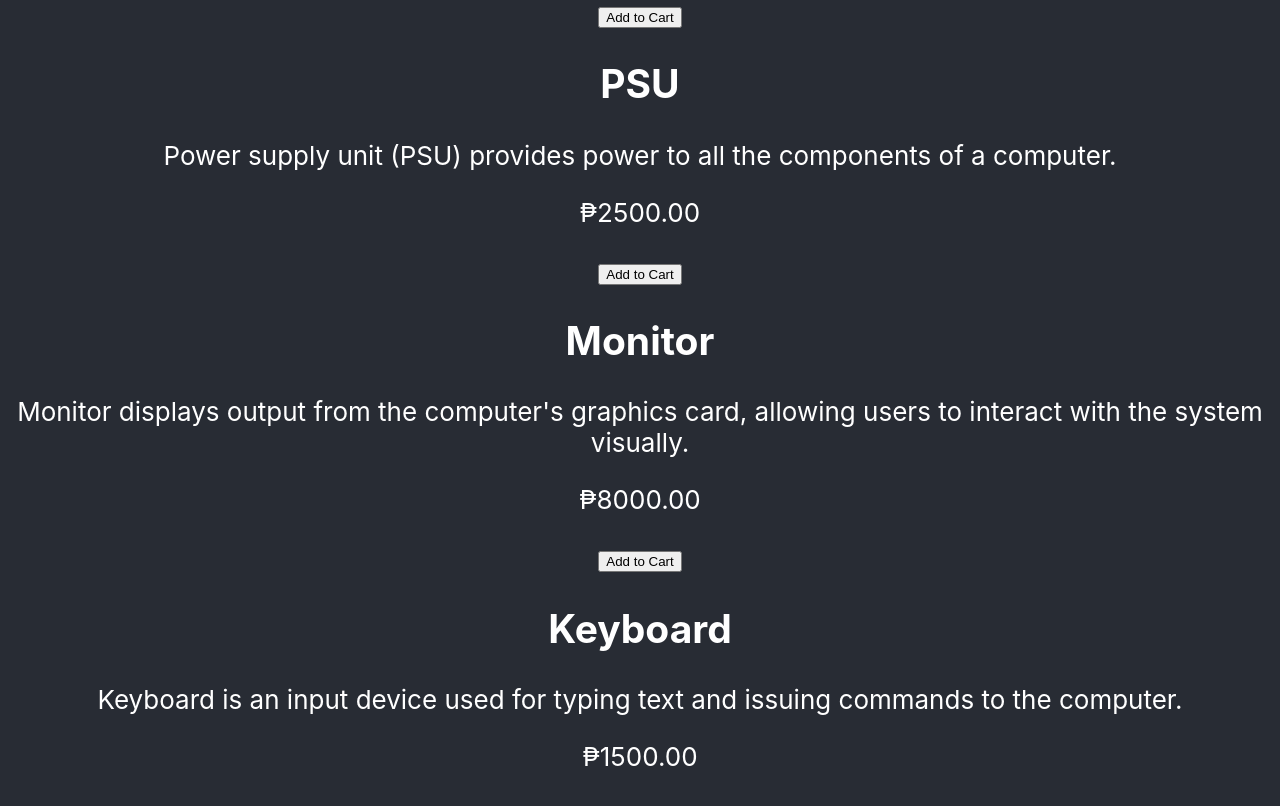
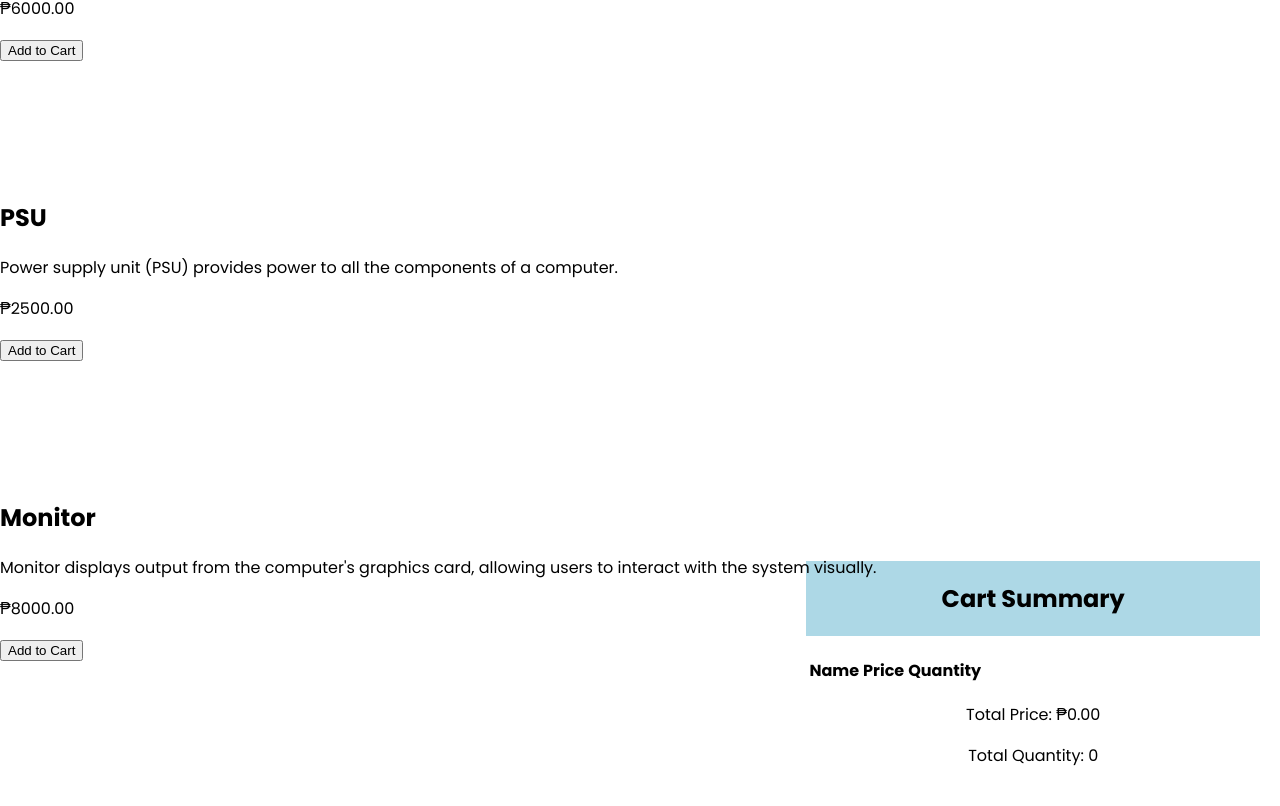
Before and after one commit to ccs112-group/midterm-react, a React (Create React App) app: page / in a window 1280 px wide. Shown: the part 1550-2356 px from the top of the page. Built offline with nearby package versions, Linux system fonts and the light colour scheme; the HTML template or start-up script is replaced by a standard one.

Commit message:
Update App.css

```diff
--- a/src/App.css
+++ b/src/App.css
@@ -1,39 +1,26 @@
-.App {
-  text-align: center;
+@import url('https://fonts.googleapis.com/css2?family=Poppins:wght@400;700&display=swap');
+
+body {
+  font-family: 'Poppins', sans-serif;
 }
 
-.App-logo {
-  height: 40vmin;
-  pointer-events: none;
+.cartSummary {
+  margin-left: 63%;
+  margin-top: -1119px;
+  text-align: center;
+  margin-right: 20px;
 }
 
-@media (prefers-reduced-motion: no-preference) {
-  .App-logo {
-    animation: App-logo-spin infinite 20s linear;
-  }
+.headerCart {
+  background-color: lightblue;
+  padding: 20px;
+  margin-top: -50%;
 }
 
-
-.App-header {
-  background-color: #282c34;
-  min-height: 100vh;
-  display: flex;
-  flex-direction: column;
-  align-items: center;
-  justify-content: center;
-  font-size: calc(10px + 2vmin);
-  color: white;
+.card{
+   height: 280px;
 }
 
-.App-link {
-  color: #61dafb;
+.cardPage{
+  margin-right:650px ;
 }
-
-@keyframes App-logo-spin {
-  from {
-    transform: rotate(0deg);
-  }
-  to {
-    transform: rotate(360deg);
-  }
-}
```
